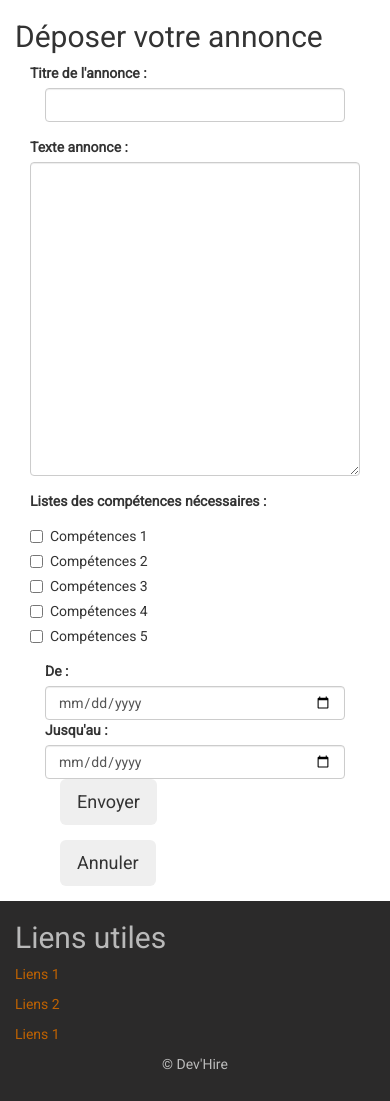
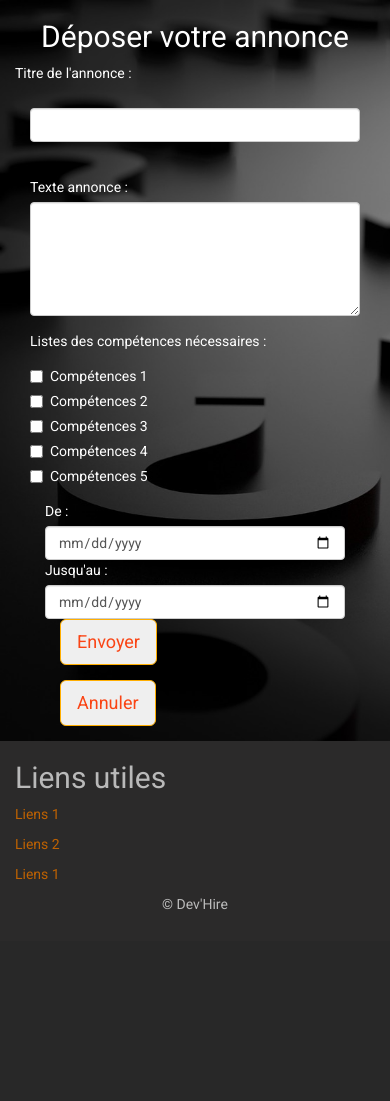
Before and after one commit to tonny1618/devhire, a PHP site: page /creer_annonce.php in a window 390 px wide. Shown: the part 183-1284 px from the top of the page. After the commit the page ends 1093 px from the top, so only its background shows below. Run offline with PHP 8.4, Linux system fonts and the light colour scheme; some libraries are stand-ins or nearby versions.

Commit message:
Créer annonce terminé + création de connectbdd

```diff
--- a/asset/istyle.css
+++ b/asset/istyle.css
@@ -226,3 +226,29 @@ label.bvn-candidat{
   font-size:24px;
   height: 120px;
 }
+
+
+/*Créer une annnonce */
+#creerannonce {
+  background-image: url('images/question-mark-1872634_1920.jpg');
+  background-size: cover;
+    color: white;
+}
+
+#creerannonce h2 {
+  text-align: center;
+}
+
+#creerannonce label {
+  font-weight: normal;
+
+}
+
+#creerannonce .btn {
+  color: #fa4414;
+  border: 1px solid #ffae00;
+}
+
+#creerannonce .btn:hover {
+  color: white;
+}
--- a/creer_annonce.php
+++ b/creer_annonce.php
@@ -1,22 +1,25 @@
 <?php require ("head.php") ?>
 <?php require("navbar.php")?>
 
-<div id="creerannonce" class="container">
+<div id="creerannonce">
+<div class="container">
   <h2>Déposer votre annonce</h2>
-  <form>
-    <div class="form-group col-sm-12">
-      <label for="titre">Titre de l'annonce : </label>
-      <div class="col-md-6">
+
+    <div class="form-group col-md-12">
+      <div class="row">
+      <label for="titre" >Titre de l'annonce : </label>
+    </div>
+    <span class="col-md-6">
         <input type="text" class="form-control" name="" value="">
-      </div>
+      </span>
     </div>
 
-    <div class="form-group col-sm-12">
+    <div class="form-group col-md-12">
       <label for="texte_annonce">Texte annonce : </label>
-      <textarea rows="15" class="form-control" name=""></textarea>
+      <textarea rows="5" class="form-control" name=""></textarea>
     </div>
 
-    <div class="form-group col-sm-12">
+    <div class="form-group col-md-12">
       <label for="compétences">Listes des compétences nécessaires : </label>
       <div class="checkbox">
         <label><input type="checkbox" value="">Compétences 1</label>
@@ -48,16 +51,17 @@
       </div>
 
       <div class="col-md-12 col-md-offset-10">
-    <div class="form-group col-sm-6">
+    <div class="form-group col-md-6">
       <button type="submit" class="btn btn-secondary btn-lg hvr-bounce-to-right">Envoyer</button>
     </div>
-    <div class="form-group col-sm-6">
+    <div class="form-group col-md-6">
       <button type="reset" class="btn btn-secondary btn-lg hvr-bounce-to-right">Annuler</button>
     </div>
   </div>
 
   </div>
-</form>
+
+</div>
 </div>
 
 
--- a/index.php
+++ b/index.php
@@ -1,6 +1,8 @@
 <?php require ("head.php") ?>
 <?php require("navbar.php")?>
 <?php require('searchbar.php')?>
+<?php require('connectbdd.php')?>
+
 
       <div id="blocavecimages">
 
--- a/navbar.php
+++ b/navbar.php
@@ -13,7 +13,7 @@
                <ul class=" collapse navbar-collapse nav navbar-nav">
                   <li><a href='index.php'>Accueil</a></li>
                   <li><a href='#'>Espace Candidat</a></li>
-                  <li><a href='#'>Espace Entreprise</a></li>
+                  <li><a href='espace_client.php'>Espace Entreprise</a></li>
                   <li><a href='#'>Recherche</a></li>
                   <li><a href='contact.php'>Contact</a></li>
                </ul>
```
Also changed, not shown: connectbdd.php (added, +19 -0 lines), espace_client.php (+4 -28 lines).
